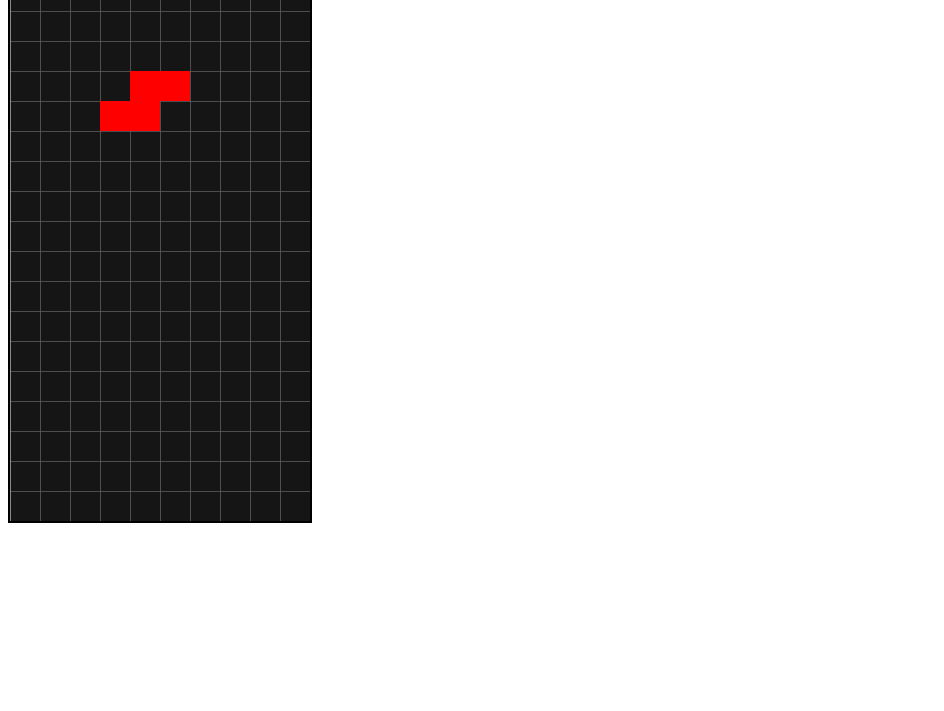
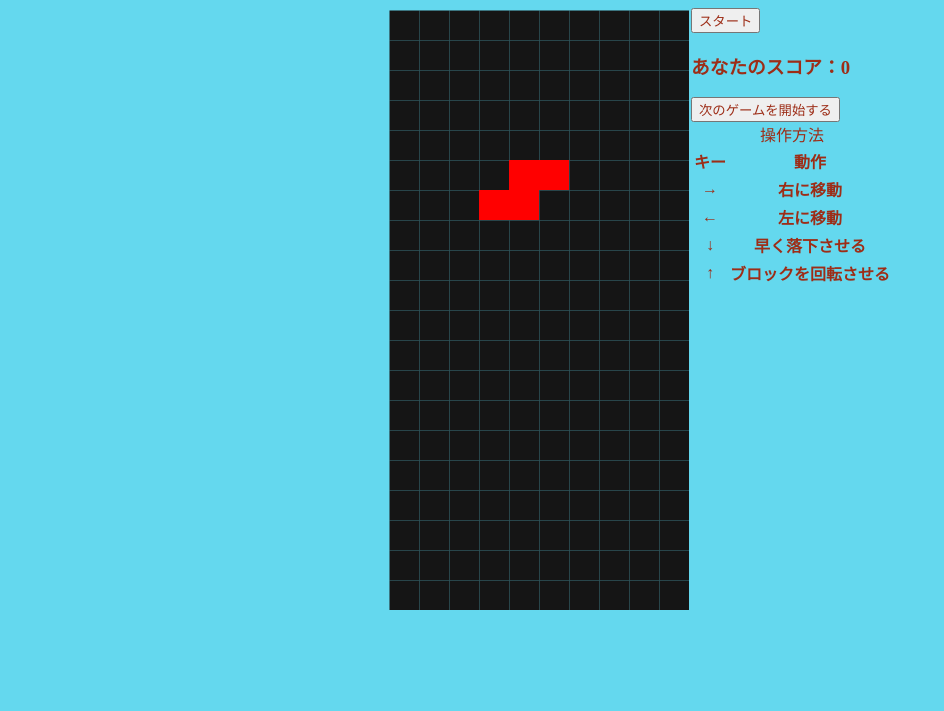
Before and after one commit to 2024-01-12-teamdev-Blue/tetris, a plain HTML site: page index.html in a window 1280 px wide. Shown: the part 89-800 px from the top of the page, without its empty margins (0-944 px from the left). Drawn offline with Linux system fonts and the light colour scheme.

Commit message:
サイトの見た目を整える

```diff
--- a/css/style.css
+++ b/css/style.css
@@ -1,3 +1,26 @@
+body{
+    background-color:#64d8ee;
+    color: #9d2d17;
+}
+
 #cvs {
-    border: 2px solid black;
+    border: 2px solid #64d8ee;
 }
+#title{
+    height: 25%;
+    display: flex;
+    justify-content: center;
+}
+#main-area{
+    height:75%;
+    display: flex;
+    flex-wrap: wrap;
+    justify-content: center;
+}
+
+#start-button{
+    color: #9d2d17;
+}
+#next-button{
+    color: #9d2d17;
+}
--- a/index.html
+++ b/index.html
@@ -7,8 +7,41 @@
     <link rel="stylesheet" href="css/style.css">
 </head>
 <body>
-    <div id="tetris-container">
-        <canvas id="cvs"></canvas>
+    <div id="title">
+        <h1>テトリス</h1>
+    </div>
+    <div id="main-area">
+        <div id="tetris-container">
+            <canvas id="cvs"></canvas>
+        </div>
+        <div class="sidebar">
+            <button id="start-button">スタート</button>
+            <h3>あなたのスコア：<span id="score">0</span></h3>
+            <button id="next-button">次のゲームを開始する</button>
+            <table class="sidebar playing-method">
+                <caption>操作方法</caption>
+                <tr>
+                    <th>キー</th>
+                    <th>動作</th>
+                </tr>
+                <tr>
+                    <th>→</th>
+                    <th>右に移動</th>
+                </tr>
+                <tr>
+                    <th>←</th>
+                    <th>左に移動</th>
+                </tr>
+                <tr>
+                    <th>↓</th>
+                    <th>早く落下させる</th>
+                </tr>
+                <tr>
+                    <th>↑</th>
+                    <th>ブロックを回転させる</th>
+                </tr>
+            </table>
+        </div>
     </div>
     <script src="js/model/gameModel.js"></script>
     <script src="js/view/gameView.js"></script>
```
